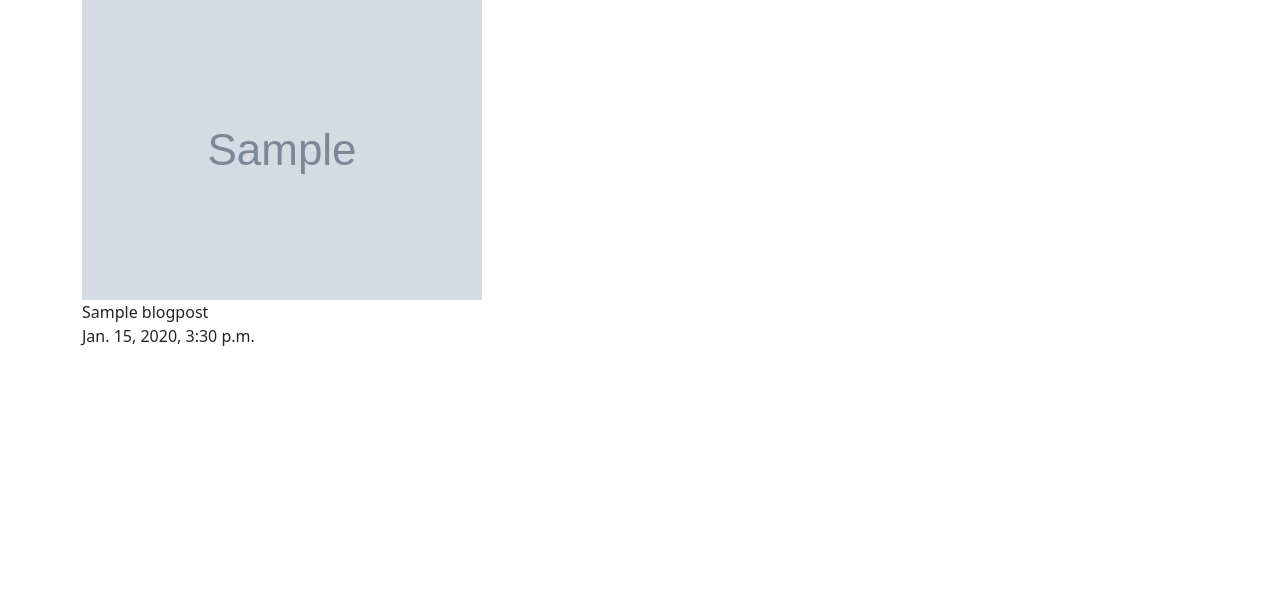
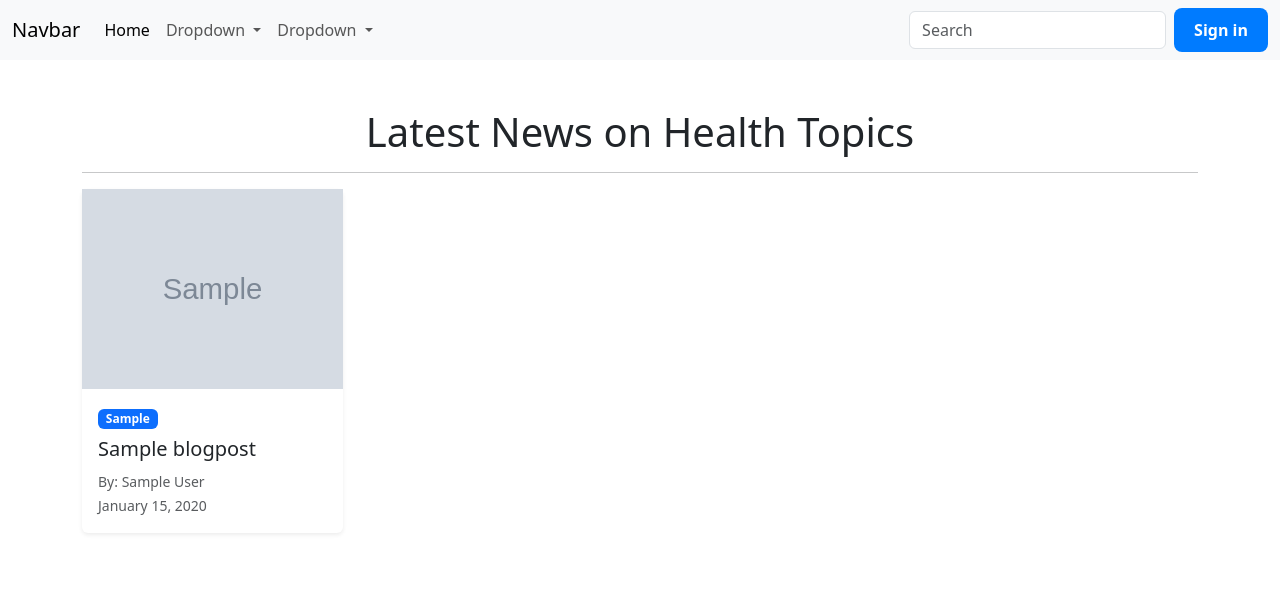
Before and after one commit to akanksha070191/Blog, a Django app: page / in a window 1280 px wide. Shown: the top 604 px of the page. Run offline with Django 5.2, Linux system fonts and the light colour scheme; tables that the repository leaves empty hold one stand-in row (values such as "Sample post"); grey boxes marked "Sample" are stand-in pictures.

Commit message:
signIn created

```diff
--- a/blog_project/settings.py
+++ b/blog_project/settings.py
@@ -56,7 +56,7 @@ ROOT_URLCONF = 'blog_project.urls'
 TEMPLATES = [
     {
         'BACKEND': 'django.template.backends.django.DjangoTemplates',
-        'DIRS': [BASE_DIR/ 'templates'],
+        'DIRS': [BASE_DIR / "templates", ],
         'APP_DIRS': True,
         'OPTIONS': {
             'context_processors': [
@@ -122,8 +122,8 @@ USE_TZ = True
 # https://docs.djangoproject.com/en/5.1/howto/static-files/
 
 STATIC_URL = 'static/'
-STATICFILE_DIRS = [
-    BASE_DIR/ 'static'
+STATICFILES_DIRS = [
+    BASE_DIR / "static",
 ]
 
 MEDIA_URL = 'media/'
--- a/blogapp/admin.py
+++ b/blogapp/admin.py
@@ -1,7 +1,9 @@
 from django.contrib import admin
-from blogapp.models import BlogPost
+from blogapp.models import BlogPost, signInUser
+
 
 class BlogAdmin(admin.ModelAdmin):
-    list_display = ('title', 'content', 'created_on', 'updated_on')
+    list_display = ('category', 'author', 'title', 'content', 'created_on', 'updated_on')
 
 admin.site.register(BlogPost, BlogAdmin)
+admin.site.register(signInUser)
--- a/blogapp/models.py
+++ b/blogapp/models.py
@@ -1,7 +1,9 @@
 from django.db import models
 
 class BlogPost(models.Model):
+    category = models.CharField(max_length=100, null=True)
     title = models.CharField(max_length=200)
+    author = models.CharField(max_length=100, null=True)
     content = models.TextField()
     created_on = models.DateTimeField(auto_now_add=True)
     updated_on = models.DateTimeField(auto_now=True)
@@ -9,3 +11,12 @@ class BlogPost(models.Model):
 
     def __str__(self):
         return self.title
+
+
+class signInUser(models.Model):
+    username = models.CharField(max_length=100)
+    emailId = models.EmailField()
+    password = models.CharField(max_length=100)
+
+    def __str__(self):
+        return self.username
--- /dev/null
+++ b/static/css/style.css
@@ -0,0 +1,28 @@
+*{
+    margin: 0;
+    padding: 0;
+    box-sizing: border-box;
+}
+
+/* NavBar  Section*/
+
+.signin-btn {
+    background-color: #007bff !important;
+    color: white;
+    border: none;
+    padding: 10px 20px;
+    font-size: 16px;
+    font-weight: 600;
+    border-radius: 8px;
+    cursor: pointer;
+    transition: all 0.3s ease-in-out;
+}
+
+.signin-btn:hover {
+    background-color: #0056b3;
+    box-shadow: 0px 4px 10px rgba(0, 123, 255, 0.4);
+}
+
+.signin-btn:active {
+    transform: scale(0.98);
+}
--- a/templates/blog.html
+++ b/templates/blog.html
@@ -4,26 +4,95 @@
     <meta charset="UTF-8">
     <meta name="viewport" content="width=device-width, initial-scale=1.0">
     <title>Document</title>
-    <link href="https://cdn.jsdelivr.net/npm/bootstrap@5.0.2/dist/css/bootstrap.min.css" rel="stylesheet" integrity="sha384-EVSTQN3/azprG1Anm3QDgpJLIm9Nao0Yz1ztcQTwFspd3yD65VohhpuuCOmLASjC" crossorigin="anonymous">
-
+     <!-- CSS File Link -->
+     <link rel="stylesheet" href="/static/css/style.css">
+    <link href="https://cdn.jsdelivr.net/npm/bootstrap@5.3.3/dist/css/bootstrap.min.css" rel="stylesheet"
+        integrity="sha384-QWTKZyjpPEjISv5WaRU9OFeRpok6YctnYmDr5pNlyT2bRjXh0JMhjY6hW+ALEwIH" crossorigin="anonymous">
 </head>
 <body>
-    <div class="container">
+    <!-- NaveBar -->
+    <nav class="navbar navbar-expand-lg bg-body-tertiary">
+        <div class="container-fluid">
+            <a class="navbar-brand" href="#">Navbar</a>
+            <button class="navbar-toggler" type="button" data-bs-toggle="collapse"
+                data-bs-target="#navbarSupportedContent" aria-controls="navbarSupportedContent" aria-expanded="false"
+                aria-label="Toggle navigation">
+                <span class="navbar-toggler-icon"></span>
+            </button>
+            <div class="collapse navbar-collapse" id="navbarSupportedContent">
+                <ul class="navbar-nav me-auto mb-2 mb-lg-0">
+                    <li class="nav-item">
+                        <a class="nav-link active" aria-current="page" href="#">Home</a>
+                    </li>
+
+                    <li class="nav-item dropdown">
+                        <a class="nav-link dropdown-toggle" href="#" role="button" data-bs-toggle="dropdown"
+                            aria-expanded="false">
+                            Dropdown
+                        </a>
+                        <ul class="dropdown-menu">
+                            <li><a class="dropdown-item" href="#">Action</a></li>
+                        </ul>
+                    </li>
+                    <li class="nav-item dropdown">
+                        <a class="nav-link dropdown-toggle" href="#" role="button" data-bs-toggle="dropdown"
+                            aria-expanded="false">
+                            Dropdown
+                        </a>
+                        <ul class="dropdown-menu">
+                            <li><a class="dropdown-item" href="#">Action</a></li>
+                        </ul>
+                    </li>
+                </ul>
+                <form class="d-flex" role="search">
+                    <input class="form-control me-2" type="search" placeholder="Search" aria-label="Search">
+                </form>
+                <button class="signin-btn">Sign in</button>
+            </div>
+        </div>
+    </nav>
+
+    <div class="container my-5">
+        <h1 class="text-center">Latest News on Health Topics</h1>
+        <hr class="divider">
         <div class="row">
-            <div class="col-lg-3">
-                <div class="blog-card">
-                    {% for blogs in allBlog %}
-
-                    <img src="{{ blogs.image.url }}" alt="Blog Image"><br>
-                    {{blogs.title}}<br>
-                    {{blogs.created_on}}<br>
-                    {% empty %}
-                    <li>No Blogs Found</li>
-                    {% endfor %}
+            {% for blogs in allBlog %}
+            <div class="col-lg-3 col-md-6 col-sm-12 mb-4">
+                <div class="card shadow-sm border-0">
+                    <div class="stack-image">
+                        <img fetchpriority="high" decoding="async" class="img-fluid " src="{{ blogs.image.url }}"
+                            alt="Blog Image" style="width: 100%; height: 200px; object-fit: cover;">
+                    </div>
+                    <div class="card-body">
+                        <p class="text-muted mb-2">
+                            {% if blogs.category %}
+                            <span class="badge bg-primary">{{ blogs.category }}</span>
+                            {% endif %}
+                        </p>
+                        <h5 class="card-title">
+                            <a href="{{ blogs.get_absolute_url }}" class="text-dark text-decoration-none">
+                                {{ blogs.title }}
+                            </a>
+                        </h5>
+                        <p class="card-text">
+                            {% if blogs.author %}
+                            <small class="text-muted">By: {{ blogs.author }}</small>
+                            {% endif %}
+                            <br>
+                            <small class="text-muted">{{ blogs.created_on|date:"F d, Y" }}</small>
+                        </p>
+                    </div>
                 </div>
             </div>
+            {% empty %}
+            <div class="col-12 text-center">
+                <p>No blogs found.</p>
+            </div>
+            {% endfor %}
         </div>
     </div>
-    <script src="https://cdn.jsdelivr.net/npm/bootstrap@5.0.2/dist/js/bootstrap.bundle.min.js" integrity="sha384-MrcW6ZMFYlzcLA8Nl+NtUVF0sA7MsXsP1UyJoMp4YLEuNSfAP+JcXn/tWtIaxVXM" crossorigin="anonymous"></script>
+    <script src="https://cdn.jsdelivr.net/npm/bootstrap@5.3.3/dist/js/bootstrap.bundle.min.js"
+        integrity="sha384-YvpcrYf0tY3lHB60NNkmXc5s9fDVZLESaAA55NDzOxhy9GkcIdslK1eN7N6jIeHz"
+        crossorigin="anonymous"></script>
 </body>
 </html>
```
Also changed, not shown: blogapp/migrations/0003_blogpost_author_blogpost_category.py (added), blogapp/migrations/0004_signinuser.py (added), blogapp/urls.py (line endings or trailing spaces).
